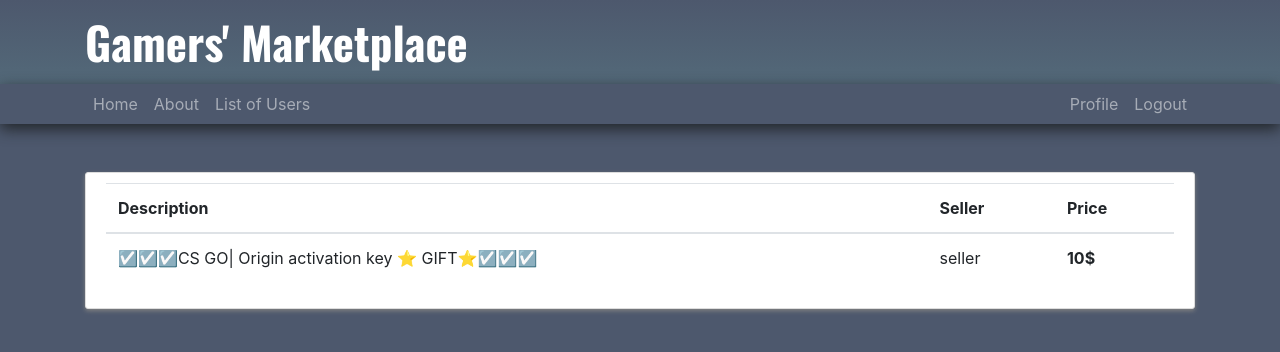
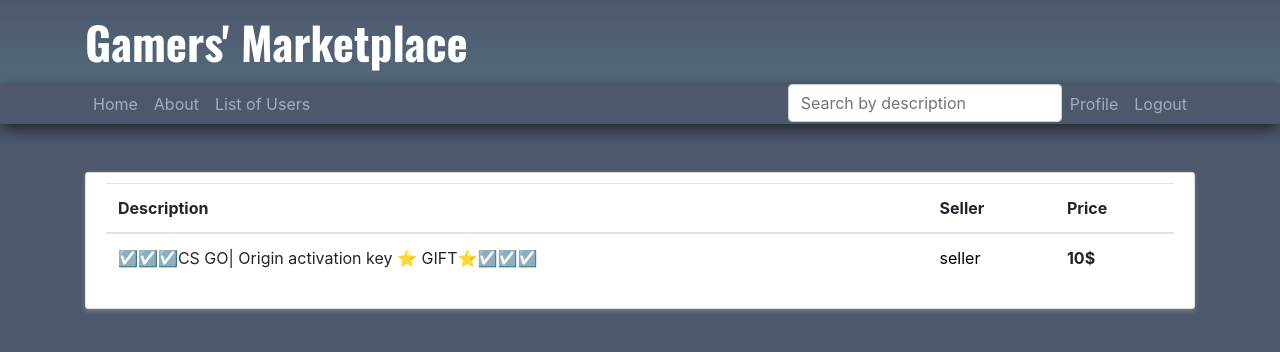
Before and after one commit to mecdeality/marketplace, a Django app: page /1 in a window 1280 px wide. Shown: the top 352 px of the page. Run offline with Django 3.2, Linux system fonts and the light colour scheme; data comes from the database, SQL or seed files in the repository; both versions use the stored data as it was after the commit; some libraries are stand-ins or nearby versions.

Commit message:
some updates

```diff
--- a/product/static/product/main.css
+++ b/product/static/product/main.css
@@ -131,3 +131,6 @@
   color: #1e2027;
   /*font-size: 16px;*/
 }
+#item-seller{
+  color: black;
+}
--- a/product/templates/product/base.html
+++ b/product/templates/product/base.html
@@ -36,6 +36,12 @@
                 <a class="nav-item nav-link" href="#">List of Users</a>
             </div>
             <div id="nav-right" class="navbar-nav">
+                <form method="post">
+                    {% csrf_token %}
+                    <div class="input-group">
+                        <input type="text" class="form-control" name="search" placeholder="{{ search_text }}">
+                    </div>
+                </form>
                 <a class="nav-item nav-link" href="/profile/">Profile</a>
                 <a class="nav-item nav-link" href="/logout/">Logout</a>
             </div>
--- a/product/templates/product/game.html
+++ b/product/templates/product/game.html
@@ -14,7 +14,7 @@
             {% for item in items %}
             <tr onmousedown="window.location='#';">
                 <td>{{ item.description }}</td>
-                <td>{{ item.seller }}</td>
+                <td><a style="color:black;" href="{% url 'sellers-item' item.game.id item.seller %}">{{ item.seller }}</a></td>
                 <th scope="row">{{ item.price }}$</th>
             </tr>
             {% endfor %}
--- a/product/urls.py
+++ b/product/urls.py
@@ -3,5 +3,6 @@ from . import views
 
 urlpatterns = [
     path('', views.main, name="product-main"),
-    path('<int:game_id>', views.game_items, name='game-items')
+    path('<int:game_id>', views.game_items, name='game-items'),
+    path('<int:game_id>/<str:seller_name>', views.sellers_item, name='sellers-item')
 ]
--- a/product/views.py
+++ b/product/views.py
@@ -4,17 +4,42 @@ from django.http import HttpResponse
 
 
 def main(request):
+    if request.method == 'POST':
+        # return HttpResponse('dadw')
+        search_string = request.POST.get('search', '')
+        games = Game.objects.all().filter(name__contains=search_string)
+    else:
+        games = Game.objects.all()
+
     context = {
         'title': 'Main Page',
-        'games': Game.objects.all()
+        'search_text': 'Search by games',
+        'games': games
     }
     return render(request, 'product/main.html', context)
 
 
 def game_items(request, game_id):
     game = Game.objects.filter(id=game_id).first()
+    if request.method == 'POST':
+        # return HttpResponse('dadw')
+        search_string = request.POST.get('search', '')
+        items = Item.objects.all().filter(game=game_id, description__contains=search_string)
+    else:
+        items = Item.objects.all().filter(game=game_id)
     context = {
         'title': game.name,
-        'items': Item.objects.all().filter(game=game_id)
+        'search_text': 'Search by description',
+        'items': items
+    }
+
+    return render(request, 'product/game.html', context)
+
+
+def sellers_item(request, game_id, seller_name):
+    game = Game.objects.filter(id=game_id).first()
+    context = {
+        'title': game.name,
+        'items': Item.objects.all().filter(game=game_id, seller=seller_name)
     }
     return render(request, 'product/game.html', context)
```
Also changed, not shown: db.sqlite3.
